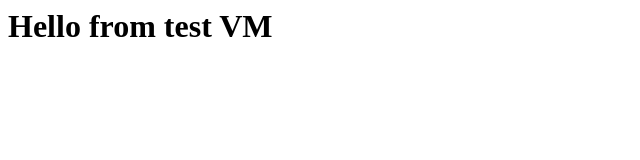
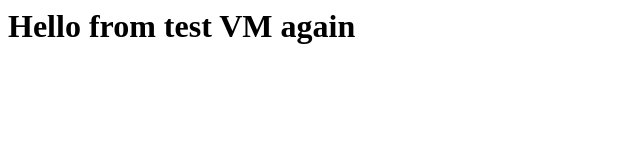
Before and after one commit to kinga123-lhaden/web-test, a plain HTML site: page index.html in a window 1280 px wide. Shown: the whole page, without its empty margins (0-640 px from the left). Drawn offline with Linux system fonts and the light colour scheme.

Commit message:
Update index.html

```diff
--- a/index.html
+++ b/index.html
@@ -1 +1 @@
-<h1> Hello from test VM </h1>
+<h1> Hello from test VM again </h1>
```
